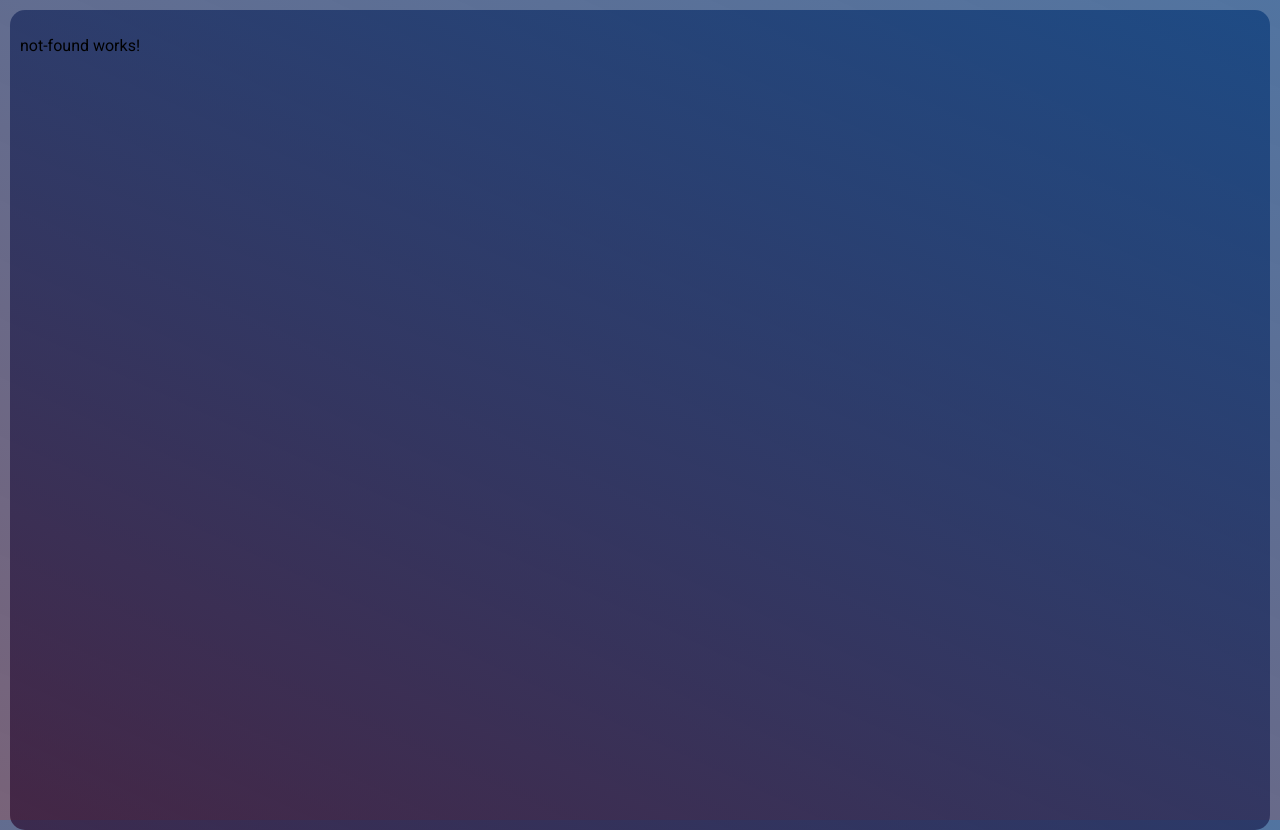
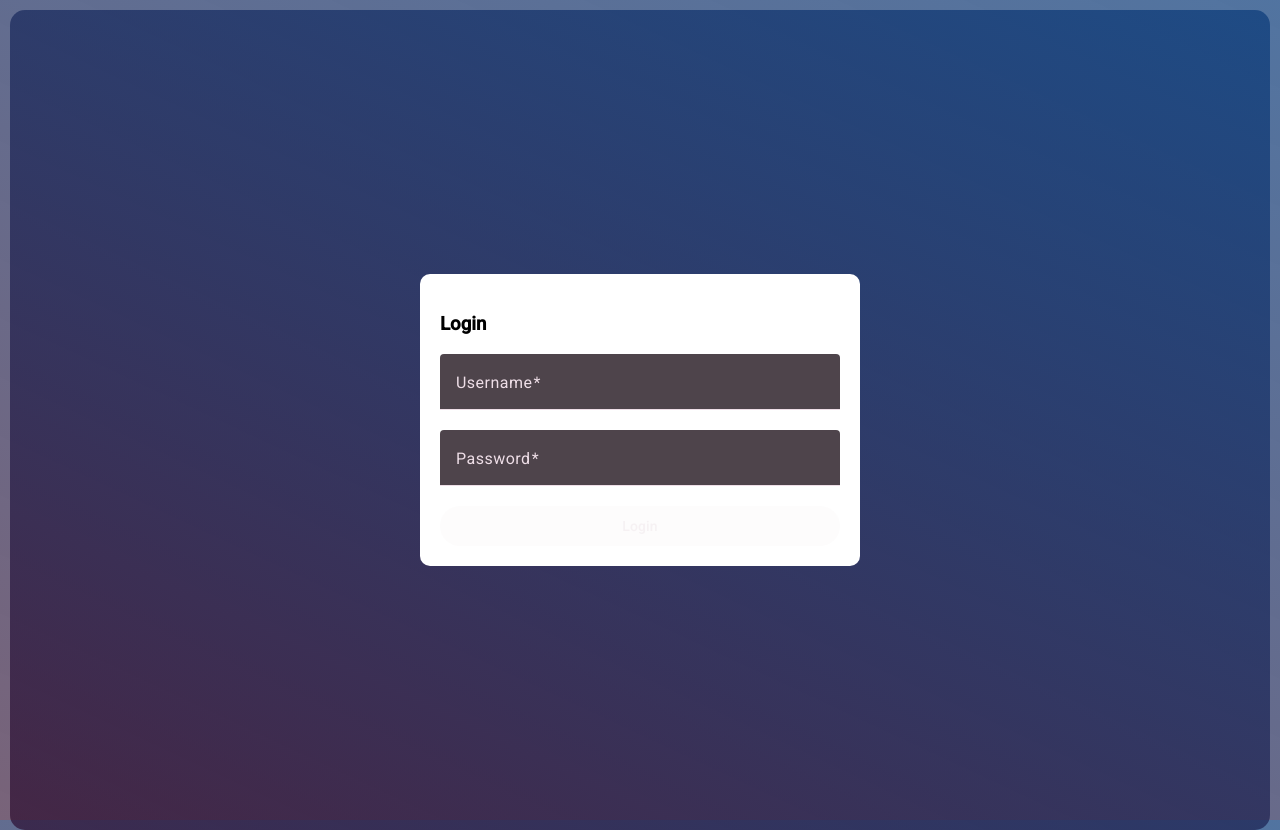
Before and after one commit to DapGaetan/playing-cards, an Angular app: page /login in a window 1280 px wide. Built offline with nearby package versions, Linux system fonts and the light colour scheme.

Commit message:
feat: :sparkles: implement login service and login pages for make the user connection to the project api

```diff
--- a/src/app/app.config.ts
+++ b/src/app/app.config.ts
@@ -3,7 +3,13 @@ import { provideRouter } from '@angular/router';
 
 import { routes } from './app.routes';
 import { provideAnimationsAsync } from '@angular/platform-browser/animations/async';
+import { provideHttpClient } from '@angular/common/http';
 
 export const appConfig: ApplicationConfig = {
-  providers: [provideZoneChangeDetection({ eventCoalescing: true }), provideRouter(routes), provideAnimationsAsync()]
+  providers: [
+    provideZoneChangeDetection({ eventCoalescing: true }),
+    provideRouter(routes),
+    provideAnimationsAsync(),
+    provideHttpClient()
+  ]
 };
--- a/src/app/app.routes.ts
+++ b/src/app/app.routes.ts
@@ -2,6 +2,7 @@ import { Routes } from '@angular/router';
 import { PokemonListComponent } from './pages/pokemon-list/pokemon-list.component';
 import { PokemonComponent } from './pages/pokemon/pokemon.component';
 import { NotFoundComponent } from './pages/not-found/not-found.component';
+import { LoginComponent } from './pages/login/login.component';
 
 export const routes: Routes = [{
     path: '',
@@ -11,6 +12,10 @@ export const routes: Routes = [{
 {
     path: 'home',
     component: PokemonListComponent,
+},
+{
+    path: 'login',
+    component: LoginComponent,
 },
 {
     path: 'pokemon',
--- /dev/null
+++ b/src/app/models/user.model.ts
@@ -0,0 +1,5 @@
+
+
+export class User{
+
+}
--- /dev/null
+++ b/src/app/pages/login/login.component.html
@@ -0,0 +1,17 @@
+<div id="container">
+    <form (submit)="login()" [formGroup]="loginFormGroup">
+        <h3>Login</h3>
+        <mat-form-field>
+            <mat-label>Username</mat-label>
+            <input matInput formControlName="username">
+        </mat-form-field>
+        <mat-form-field>
+            <mat-label>Password</mat-label>
+            <input matInput type="password" formControlName="password">
+        </mat-form-field>
+        <button mat-flat-button [disabled]="loginFormGroup.invalid">Login</button>
+        @if (invalidCredentials) {
+            <mat-error>Invalid credentials</mat-error>
+        }
+    </form>
+</div>
--- /dev/null
+++ b/src/app/pages/login/login.component.scss
@@ -0,0 +1,20 @@
+#container{
+    display: flex;
+    align-items: center;
+    justify-content: center;
+    width: 100%;
+    height: 100%;
+}
+
+form {
+    background-color: white;
+    padding: 20px;
+    border-radius: 10px;
+    display: flex;
+    flex-direction: column;
+    width: 400px;
+}
+
+mat-error{
+    text-align: center;
+}
--- /dev/null
+++ b/src/app/pages/login/login.component.ts
@@ -0,0 +1,27 @@
+import { Component, inject } from '@angular/core';
+import { Validators, FormBuilder, ReactiveFormsModule } from '@angular/forms';
+import { MatButtonModule } from '@angular/material/button';
+import { MatInputModule } from '@angular/material/input';
+import { MatSelectModule } from '@angular/material/select';
+
+@Component({
+  selector: 'app-login',
+  imports: [ReactiveFormsModule, MatButtonModule, MatInputModule, MatSelectModule],
+templateUrl: './login.component.html',
+  styleUrl: './login.component.scss'
+})
+export class LoginComponent {
+
+  private FormBuilder = inject(FormBuilder)
+
+  loginFormGroup = this.FormBuilder.group({
+    'username': ['', [Validators.required]],
+    'password': ['', [Validators.required]]
+  });
+
+  invalidCredentials = false;
+
+  login() {
+
+  }
+}
```
Also changed, not shown: src/app/services/login/login.service.ts (added, +55 -0 lines), 2 other files (tests, documents, lock files or other folders).
